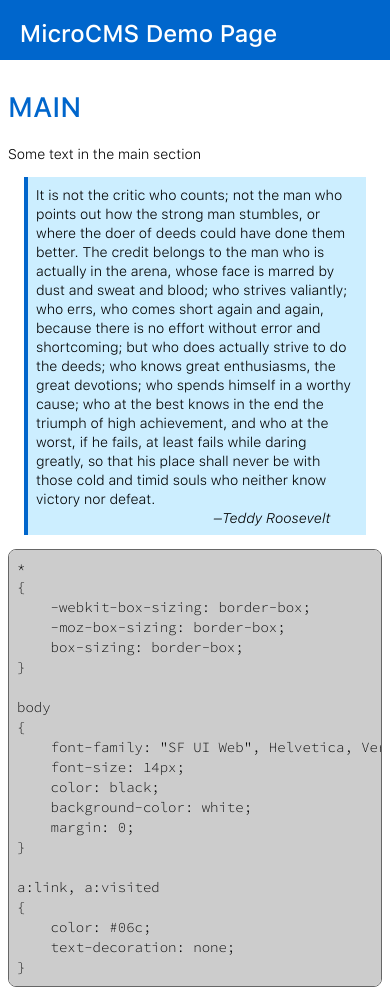
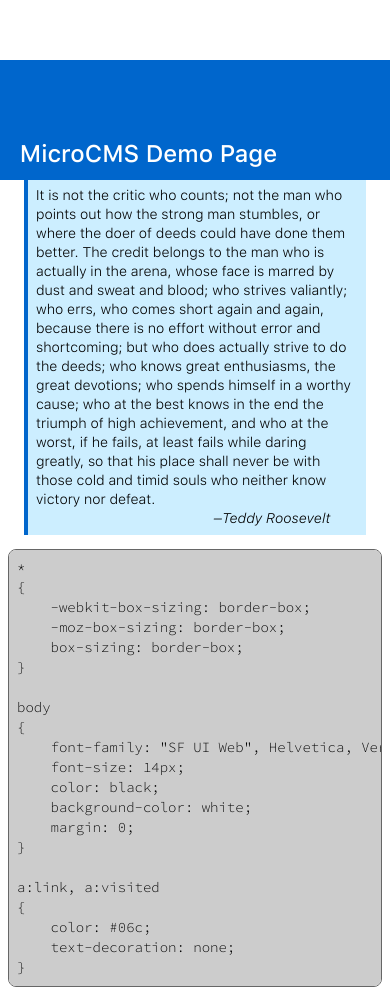
Before and after one commit to xcvista/MicroCMS, a plain HTML site: page index.html in a window 390 px wide. Shown: the top 990 px of the page. Drawn offline with Linux system fonts and the light colour scheme; files whose address does not match are found by name.

```diff
--- a/images/navbar.css
+++ b/images/navbar.css
@@ -4,10 +4,11 @@ header.header-title
     background-color: #06c;
 
     position: fixed;
-    top: 0;
+    top: -60;
     left: 0;
     right: 0;
-    height: 60px;
+    height: 120px;
+    padding-top: 60px;
     vertical-align: middle;
 }
 
```
